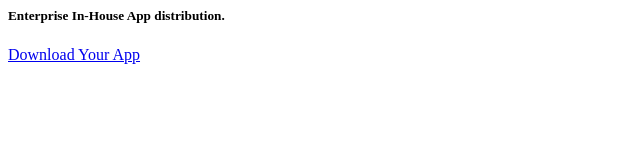
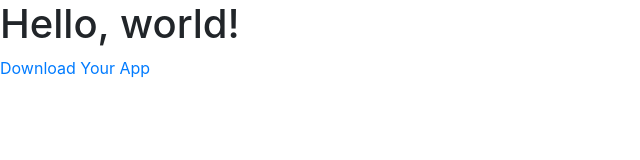
Before and after one commit to chienkira/IsMi, a plain HTML site: page index.html in a window 1280 px wide. Shown: the whole page, without its empty margins (0-640 px from the left). Drawn offline with nearby package versions, Linux system fonts and the light colour scheme.

Commit message:
Update index.html

```diff
--- a/index.html
+++ b/index.html
@@ -1,10 +1,24 @@
-<div class="section hero">
-    <div class="container">
-      <div class="row">
-        <div class="one-half column">
-          <h5 class="">Enterprise In-House App distribution.</h6>
-          <a class="button button-primary" href="itms-services://?action=download-manifest&url=https://kiradev.me/IsMi/manifest.plist">Download Your App</a>
-        </div>
-      </div>
-    </div>
-  </div>
+
+<!doctype html>
+<html lang="en">
+  <head>
+    <!-- Required meta tags -->
+    <meta charset="utf-8">
+    <meta name="viewport" content="width=device-width, initial-scale=1, shrink-to-fit=no">
+
+    <!-- Bootstrap CSS -->
+    <link rel="stylesheet" href="https://stackpath.bootstrapcdn.com/bootstrap/4.1.1/css/bootstrap.min.css" integrity="sha384-WskhaSGFgHYWDcbwN70/dfYBj47jz9qbsMId/iRN3ewGhXQFZCSftd1LZCfmhktB" crossorigin="anonymous">
+
+    <title>Hello, world!</title>
+  </head>
+  <body>
+    <h1>Hello, world!</h1>
+      <a class="button button-primary" href="itms-services://?action=download-manifest&url=https://kiradev.me/IsMi/manifest.plist">Download Your App</a>
+
+    <!-- Optional JavaScript -->
+    <!-- jQuery first, then Popper.js, then Bootstrap JS -->
+    <script src="https://code.jquery.com/jquery-3.3.1.slim.min.js" integrity="sha384-q8i/X+965DzO0rT7abK41JStQIAqVgRVzpbzo5smXKp4YfRvH+8abtTE1Pi6jizo" crossorigin="anonymous"></script>
+    <script src="https://cdnjs.cloudflare.com/ajax/libs/popper.js/1.14.3/umd/popper.min.js" integrity="sha384-ZMP7rVo3mIykV+2+9J3UJ46jBk0WLaUAdn689aCwoqbBJiSnjAK/l8WvCWPIPm49" crossorigin="anonymous"></script>
+    <script src="https://stackpath.bootstrapcdn.com/bootstrap/4.1.1/js/bootstrap.min.js" integrity="sha384-smHYKdLADwkXOn1EmN1qk/HfnUcbVRZyYmZ4qpPea6sjB/pTJ0euyQp0Mk8ck+5T" crossorigin="anonymous"></script>
+  </body>
+</html>
```
